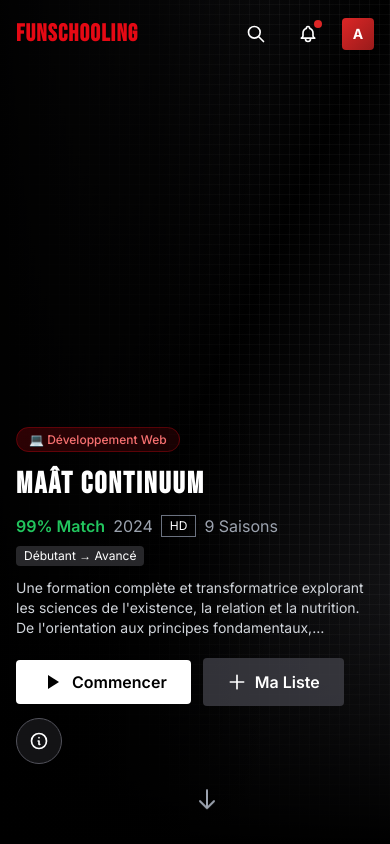
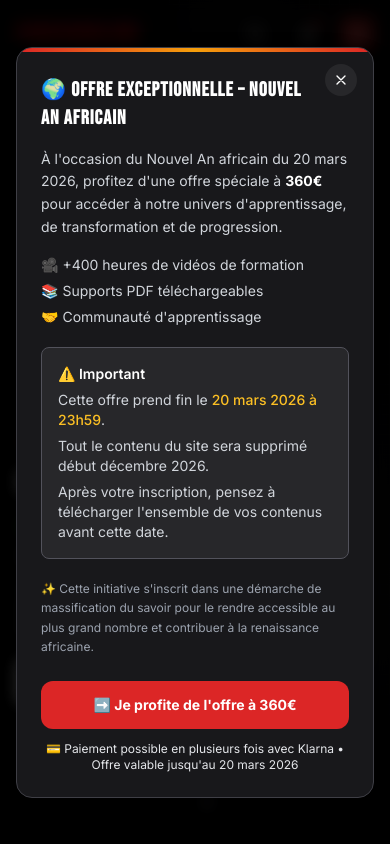
Before and after one commit to SilvRay/Funflex, a plain HTML site: page public/index.html in a window 390 px wide. Drawn offline with nearby package versions, Linux system fonts and the light colour scheme.

Commit message:
feat: series thumbnails, offer popup and mobile hero fix
- Add image field to series data with fallback to gradient+icon
- Display series thumbnail images in browse cards, popular row and modal header
- Darken modal header image for better text readability
- Add promotional offer popup (Nouvel An africain) shown on load and reopenable via bell icon
- Fix hero section mobile overflow: wrap meta/button rows, reduce font sizes, reposition content to bottom on mobile, hide decorative SVG on small screens

Co-Authored-By: Claude Sonnet 4.6 <noreply@anthropic.com>

```diff
--- a/public/index.html
+++ b/public/index.html
@@ -98,6 +98,7 @@
             <!-- Notifications -->
             <button
               class="p-2 hover:bg-white/10 rounded-full transition relative"
+              onclick="openOfferPopup()"
             >
               <svg
                 class="w-5 h-5"
@@ -588,6 +589,105 @@
           </div>
         </div>
       </div>
+      <!-- Offer Popup -->
+      <div id="offerPopup" class="fixed inset-0 z-[120] hidden">
+        <div
+          class="modal-backdrop absolute inset-0"
+          onclick="closeOfferPopup()"
+        ></div>
+        <div class="relative flex items-center justify-center min-h-full p-4">
+          <div
+            class="relative bg-zinc-900 border border-zinc-700 rounded-2xl shadow-2xl max-w-lg w-full animate-fade-in-up overflow-hidden"
+          >
+            <!-- Top accent bar -->
+            <div
+              class="h-1 bg-gradient-to-r from-red-600 via-amber-500 to-red-600"
+            ></div>
+            <!-- Close button -->
+            <button
+              onclick="closeOfferPopup()"
+              class="absolute top-4 right-4 w-8 h-8 rounded-full bg-zinc-800 hover:bg-zinc-700 flex items-center justify-center transition z-10"
+            >
+              <svg
+                class="w-4 h-4"
+                fill="none"
+                stroke="currentColor"
+                viewBox="0 0 24 24"
+              >
+                <path
+                  stroke-linecap="round"
+                  stroke-linejoin="round"
+                  stroke-width="2"
+                  d="M6 18L18 6M6 6l12 12"
+                />
+              </svg>
+            </button>
+            <div class="p-6 md:p-8">
+              <!-- Title -->
+              <h2
+                class="text-xl md:text-2xl font-bold mb-4 pr-8"
+                style="
+                  font-family: &quot;Bebas Neue&quot;, sans-serif;
+                  letter-spacing: 1px;
+                "
+              >
+                🌍 Offre exceptionnelle – Nouvel An africain
+              </h2>
+              <!-- Main text -->
+              <p class="text-gray-300 text-sm leading-relaxed mb-4">
+                À l'occasion du Nouvel An africain du 20 mars 2026, profitez
+                d'une offre spéciale à
+                <span class="text-white font-bold">360€</span> pour accéder à
+                notre univers d'apprentissage, de transformation et de
+                progression.
+              </p>
+              <!-- Features -->
+              <ul class="space-y-1.5 mb-5 text-sm text-gray-300">
+                <li>🎥 +400 heures de vidéos de formation</li>
+                <li>📚 Supports PDF téléchargeables</li>
+                <li>🤝 Communauté d'apprentissage</li>
+              </ul>
+              <!-- Warning box -->
+              <div
+                class="bg-zinc-800 border border-zinc-600 rounded-lg p-4 mb-5 text-sm text-gray-300 space-y-1.5"
+              >
+                <p class="font-semibold text-white">⚠️ Important</p>
+                <p>
+                  Cette offre prend fin le
+                  <span class="text-amber-400 font-medium"
+                    >20 mars 2026 à 23h59</span
+                  >.
+                </p>
+                <p>
+                  Tout le contenu du site sera supprimé début décembre 2026.
+                </p>
+                <p>
+                  Après votre inscription, pensez à télécharger l'ensemble de
+                  vos contenus avant cette date.
+                </p>
+              </div>
+              <!-- Mission text -->
+              <p class="text-gray-400 text-xs leading-relaxed mb-6">
+                ✨ Cette initiative s'inscrit dans une démarche de massification
+                du savoir pour le rendre accessible au plus grand nombre et
+                contribuer à la renaissance africaine.
+              </p>
+              <!-- CTA Button -->
+              <a
+                href="#"
+                class="flex items-center justify-center gap-2 w-full py-3.5 bg-red-600 hover:bg-red-700 text-white font-bold rounded-xl transition transform hover:scale-[1.02] text-sm md:text-base"
+              >
+                ➡️ Je profite de l'offre à 360€
+              </a>
+              <!-- Secondary text -->
+              <p class="text-center text-xs text-gray-200 mt-3">
+                💳 Paiement possible en plusieurs fois avec Klarna • Offre
+                valable jusqu'au 20 mars 2026
+              </p>
+            </div>
+          </div>
+        </div>
+      </div>
       <!-- Video Player Modal -->
       <div id="playerModal" class="fixed inset-0 z-[110] hidden bg-black">
         <div id="playerContent" class="h-full">
--- a/public/script.js
+++ b/public/script.js
@@ -16,6 +16,7 @@
         isNew: true,
         isPopular: true,
         gradient: "from-indigo-600 to-purple-700",
+        image: null,
         seasons: [
           {
             title: "01 - Orientation",
@@ -145,6 +146,7 @@
         isNew: true,
         isPopular: true,
         gradient: "from-amber-600 to-red-700",
+        image: "assets/_images/au-coeur-des-mysteres.avif",
         seasons: [
           {
             title: "01 - Enseignements des Mystères",
@@ -250,6 +252,7 @@
         isNew: true,
         isPopular: true,
         gradient: "from-cyan-600 to-blue-700",
+        image: null,
         seasons: [
           {
             title: "01 - Questionnements Contemporains",
@@ -514,10 +517,11 @@
       card.onclick = () => openSeriesModal(series.id);
 
       card.innerHTML = `
-        <div class="relative aspect-video rounded-t-lg overflow-hidden bg-gradient-to-br ${series.gradient}">
-          <div class="absolute inset-0 flex items-center justify-center">
-            <span class="text-6xl opacity-30">${series.categoryIcon}</span>
-          </div>
+        <div class="relative aspect-video rounded-t-lg overflow-hidden ${series.image ? '' : 'bg-gradient-to-br ' + series.gradient}">
+          ${series.image
+            ? `<img src="${series.image}" alt="${series.title}" class="w-full h-full object-cover">`
+            : `<div class="absolute inset-0 flex items-center justify-center"><span class="text-6xl opacity-30">${series.categoryIcon}</span></div>`
+          }
           <div class="absolute inset-0 bg-black/40 opacity-0 group-hover:opacity-100 transition-opacity flex items-center justify-center">
             <div class="w-14 h-14 rounded-full bg-white/90 flex items-center justify-center play-button-pulse">
               <svg class="w-6 h-6 text-black ml-1" fill="currentColor" viewBox="0 0 24 24">
@@ -608,10 +612,11 @@
 
         card.innerHTML = `
           <span class="text-6xl md:text-8xl font-bold text-zinc-800" style="font-family: 'Bebas Neue', sans-serif; -webkit-text-stroke: 2px #333;">${index + 1}</span>
-          <div class="relative w-32 md:w-40 aspect-[2/3] rounded-lg overflow-hidden bg-gradient-to-br ${series.gradient}">
-            <div class="absolute inset-0 flex items-center justify-center">
-              <span class="text-4xl opacity-40">${series.categoryIcon}</span>
-            </div>
+          <div class="relative w-32 md:w-40 aspect-[2/3] rounded-lg overflow-hidden ${series.image ? '' : 'bg-gradient-to-br ' + series.gradient}">
+            ${series.image
+              ? `<img src="${series.image}" alt="${series.title}" class="w-full h-full object-cover">`
+              : `<div class="absolute inset-0 flex items-center justify-center"><span class="text-4xl opacity-40">${series.categoryIcon}</span></div>`
+            }
             <div class="absolute bottom-0 left-0 right-0 p-2 bg-gradient-to-t from-black/80">
               <p class="text-xs font-medium truncate">${series.title}</p>
             </div>
@@ -654,10 +659,11 @@
         </button>
 
         <!-- Header Banner -->
-        <div class="relative h-80 md:h-96 bg-gradient-to-br ${series.gradient}">
-          <div class="absolute inset-0 flex items-center justify-center">
-            <span class="text-[150px] opacity-20">${series.categoryIcon}</span>
-          </div>
+        <div class="relative h-80 md:h-96 ${series.image ? '' : 'bg-gradient-to-br ' + series.gradient}">
+          ${series.image
+            ? `<img src="${series.image}" alt="${series.title}" class="absolute inset-0 w-full h-full object-cover"><div class="absolute inset-0 bg-black/50"></div>`
+            : `<div class="absolute inset-0 flex items-center justify-center"><span class="text-[150px] opacity-20">${series.categoryIcon}</span></div>`
+          }
           <div class="absolute inset-0 bg-gradient-to-t from-[#181818] via-transparent to-transparent"></div>
           <div class="absolute bottom-0 left-0 right-0 p-6 md:p-8">
             <span class="category-pill px-3 py-1 rounded-full text-xs font-medium text-red-400 mb-3 inline-block">
@@ -1126,12 +1132,28 @@
     // INIT
     // ============================================
 
+    // ============================================
+    // OFFER POPUP
+    // ============================================
+
+    function openOfferPopup() {
+      document.getElementById('offerPopup').classList.remove('hidden');
+      document.body.style.overflow = 'hidden';
+    }
+
+    function closeOfferPopup() {
+      document.getElementById('offerPopup').classList.add('hidden');
+      document.body.style.overflow = '';
+    }
+
     function init() {
       renderContinueLearning();
       renderCategories();
       renderPopular();
       renderNew();
       onConfigChange(config);
+      // Show popup automatically on first visit
+      openOfferPopup();
     }
 
     init();
```
Also changed, not shown: public/assets/_images/au-coeur-des-mysteres.avif (added).
